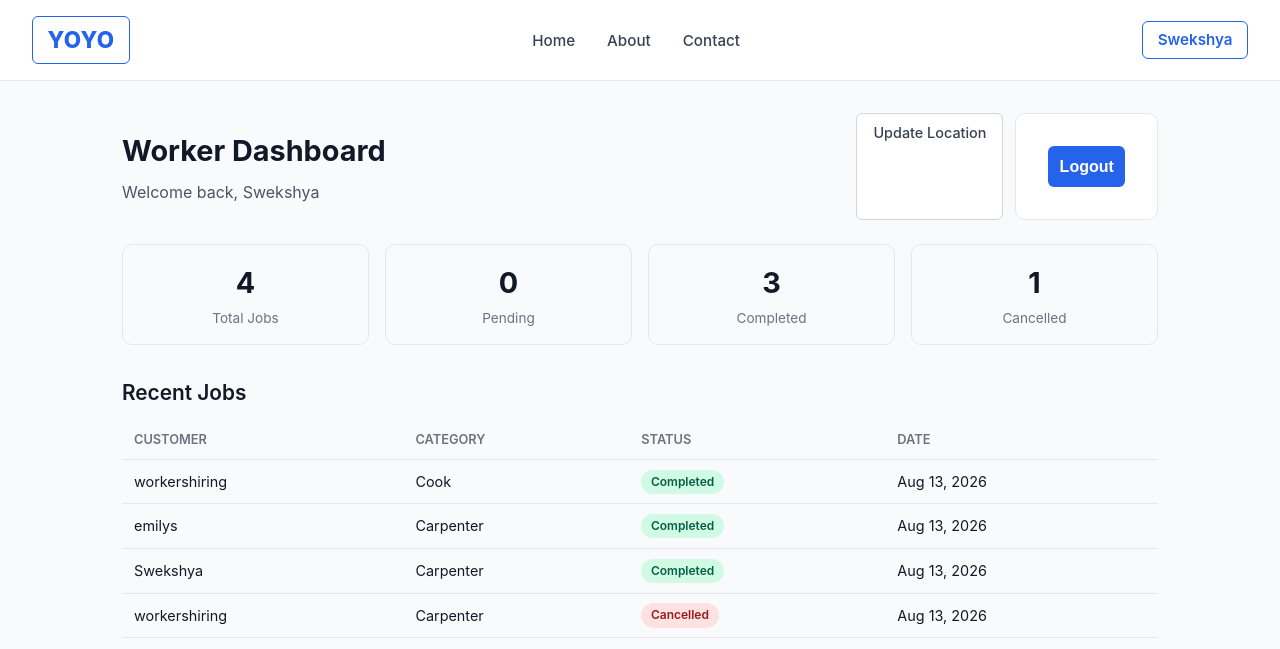
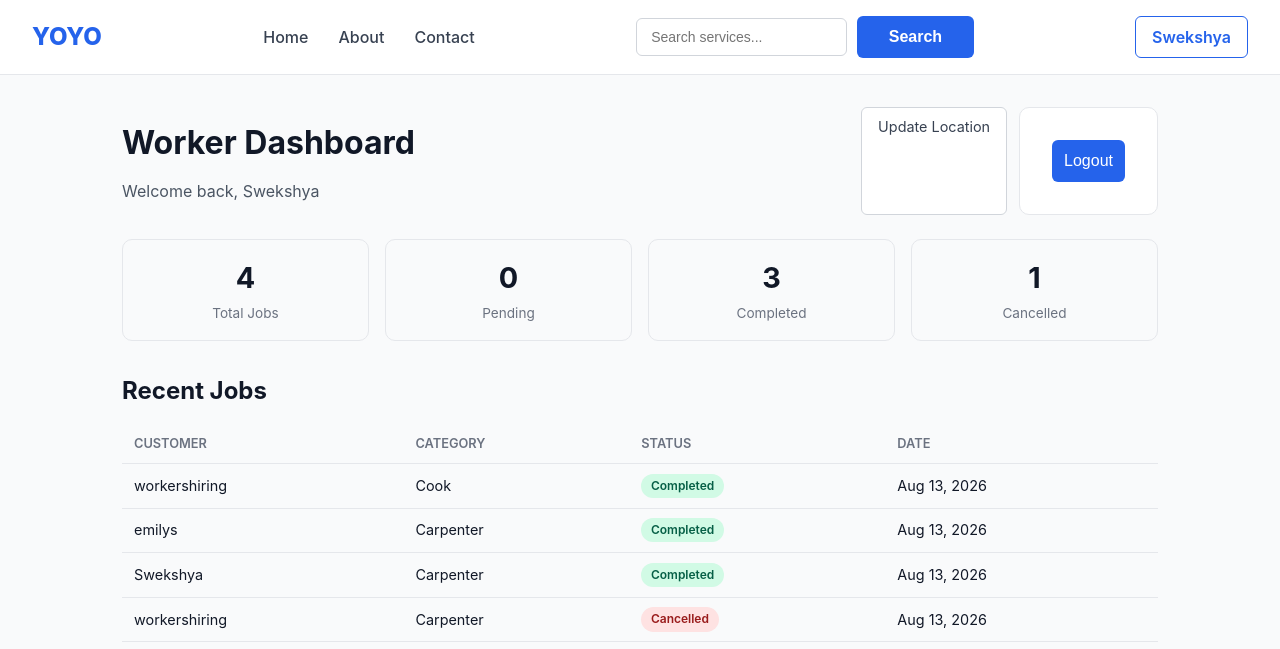
Before and after one commit to binamnepal/Daily-workers-hiring-system, a Django app: page /accounts/dashboard/worker/ in a window 1280 px wide. Shown: the top 649 px of the page. Run offline with Django 5.2, Linux system fonts and the light colour scheme; a user stored in the database is signed in; data comes from the database, SQL or seed files in the repository; both versions use the stored data as it was after the commit.

Commit message:
last main change

```diff
--- a/static/CSS/style.css
+++ b/static/CSS/style.css
@@ -21,151 +23,213 @@ ul {
 }
 
 /* Navbar */
+
 .navbar {
     display: flex;
     align-items: center;
     justify-content: space-between;
-    padding: 1rem 2rem;
+
+    gap: 20px;
+
+    padding: 16px 32px;
+
     background: #ffffff;
+
     border-bottom: 1px solid #e5e7eb;
+
     position: sticky;
     top: 0;
+
     z-index: 100;
 }
 
-.navbar .logo {
-    font-size: 1.4rem;
+.logo {
+    font-size: 24px;
     font-weight: 800;
+
     color: #2563eb;
-    letter-spacing: 0.5px;
 }
 
 .nav-links {
     display: flex;
-    gap: 2rem;
     align-items: center;
+
+    gap: 30px;
 }
 
-.nav-links li a {
-    font-size: 0.95rem;
+.nav-links a {
+    color: #374151;
+
     font-weight: 500;
-    color: #374151;
-    transition: color 0.15s ease;
+
+    transition: color 0.2s ease;
 }
 
-.nav-links li a:hover {
+.nav-links a:hover {
     color: #2563eb;
 }
 
-.navbar > a {
-    font-weight: 600;
-    font-size: 0.95rem;
-    color: #2563eb;
-    padding: 0.4rem 0.9rem;
-    border: 1px solid #2563eb;
-    border-radius: 6px;
-    transition: background 0.15s ease, color 0.15s ease;
+/* Search */
+
+.search-form {
+    display: flex;
+    align-items: center;
+
+    gap: 10px;
+
+    margin: 0;
+    padding: 0;
+
+    background: transparent;
+
+    border: none;
+
+    max-width: 400px;
 }
 
-.navbar > a:hover {
+.search-form input {
+    width: 250px;
+
+    margin: 0;
+
+    padding: 10px 14px;
+
+    border: 1px solid #d1d5db;
+
+    border-radius: 6px;
+
+    font-size: 14px;
+
+    outline: none;
+}
+
+.search-form input:focus {
+    border-color: #2563eb;
+}
+
+.search-form button {
+    padding: 10px 16px;
+
+    border: none;
+
+    border-radius: 6px;
+
     background: #2563eb;
+
+    color: #ffffff;
+
+    font-weight: 600;
+
+    cursor: pointer;
+}
+
+.search-form button:hover {
+    background: #1d4ed8;
+}
+
+/* Login button */
+
+.navbar > a:last-child {
+    padding: 8px 16px;
+
+    border: 1px solid #2563eb;
+
+    border-radius: 6px;
+
+    color: #2563eb;
+
+    font-weight: 600;
+
+    transition: all 0.2s ease;
+}
+
+.navbar > a:last-child:hover {
+    background: #2563eb;
+
     color: #ffffff;
 }
 
-/* Main content area */
+/* Main content */
+
 main {
     max-width: 1100px;
+
     margin: 0 auto;
-    padding: 2rem;
+
+    padding: 32px;
 }
 
-/* Headings */
+/* Typography */
+
 h1 {
-    font-size: 1.8rem;
-    font-weight: 700;
-    margin-bottom: 0.5rem;
+    margin-bottom: 12px;
+
+    font-size: 32px;
 }
 
 h2 {
-    font-size: 1.3rem;
-    font-weight: 600;
-    margin: 1.5rem 0 0.75rem;
+    margin-bottom: 16px;
+
+    font-size: 24px;
 }
 
 p {
     color: #4b5563;
 }
 
-/* Generic buttons (reused across pages) */
-.btn {
-    display: inline-block;
-    padding: 0.55rem 1.1rem;
-    border-radius: 6px;
-    font-size: 0.9rem;
-    font-weight: 500;
-    border: 1px solid transparent;
-    cursor: pointer;
-    transition: opacity 0.15s ease;
-}
+/* Forms */
 
-.btn:hover {
-    opacity: 0.9;
-}
-
-.btn-primary {
-    background: #2563eb;
-    color: #fff;
-}
-
-.btn-outline {
-    background: #fff;
-    border-color: #d1d5db;
-    color: #374151;
-}
-
-.btn-danger {
-    background: #dc2626;
-    color: #fff;
-}
-
-/* Forms (login/register) */
 form {
     max-width: 420px;
-    margin: 2rem auto;
-    background: #fff;
-    padding: 2rem;
+
+    margin: 32px auto;
+
+    padding: 32px;
+
+    background: #ffffff;
+
+    border: 1px solid #e5e7eb;
+
     border-radius: 10px;
-    border: 1px solid #e5e7eb;
 }
 
 form input,
 form select,
 form textarea {
     width: 100%;
-    padding: 0.6rem 0.75rem;
-    margin-bottom: 1rem;
+
+    margin-bottom: 16px;
+
+    padding: 12px;
+
     border: 1px solid #d1d5db;
+
     border-radius: 6px;
-    font-size: 0.95rem;
 }
 
 form label {
     display: block;
-    margin-bottom: 0.3rem;
+
+    margin-bottom: 5px;
+
     font-weight: 500;
-    font-size: 0.9rem;
-    color: #374151;
 }
 
 form button[type="submit"] {
     width: 100%;
-    padding: 0.7rem;
+
+    padding: 12px;
+
+    border: none;
+
+    border-radius: 6px;
+
     background: #2563eb;
-    color: #fff;
-    border: none;
-    border-radius: 6px;
-    font-size: 1rem;
-    font-weight: 600;
+
+    color: #ffffff;
+
+    font-size: 16px;
+
     cursor: pointer;
 }
 
--- a/templates/base.html
+++ b/templates/base.html
@@ -28,38 +28,35 @@
     </a>
 
     <ul class="nav-links">
+        <li><a href="{% url 'categories:list' %}">Home</a></li>
+        <li><a href="{% url 'categories:about' %}">About</a></li>
+        <li><a href="{% url 'categories:contact' %}">Contact</a></li>
+    </ul>
 
-            <li>
-                <a href="{% url 'categories:list' %}">
-                    Home
-                </a>
-            </li>
+    <form
+    class="search-form"
+    method="get"
+    action="{% url 'workers:search' %}"
+>
+    <input
+        type="text"
+        name="q"
+        placeholder="Search services..."
+    >
 
-            <li>
-                <a href="{% url 'categories:about' %}">
-                    About
-                </a>
-            </li>
+    <button type="submit">
+        Search
+    </button>
+</form>
 
-            <li>
-            <a href="{% url 'categories:contact' %}">
-                Contact
-            </a>
-            </li>
-
-        </ul>
     {% if user.is_authenticated %}
-
         <a href="{% url 'accounts:dashboard' %}">
             {{ user.username }}
         </a>
-
     {% else %}
-
         <a href="{% url 'accounts:login' %}">
             Login
         </a>
-
     {% endif %}
 
 </nav>
--- a/workers/urls.py
+++ b/workers/urls.py
@@ -9,4 +9,5 @@ urlpatterns = [
     path("me/", views.my_profile, name="my_profile"),
     path("me/availability/", views.add_availability, name="add_availability"),
     path("<uuid:id>/", views.worker_detail, name="detail"),
+    path("search/", views.search, name="search"),
 ]
```
Also changed, not shown: other parts of static/CSS/style.css (+22 -27 lines), workers/views.py (+18 -0 lines), db.sqlite3. Lines whose indentation alone changed are shown as unchanged.
